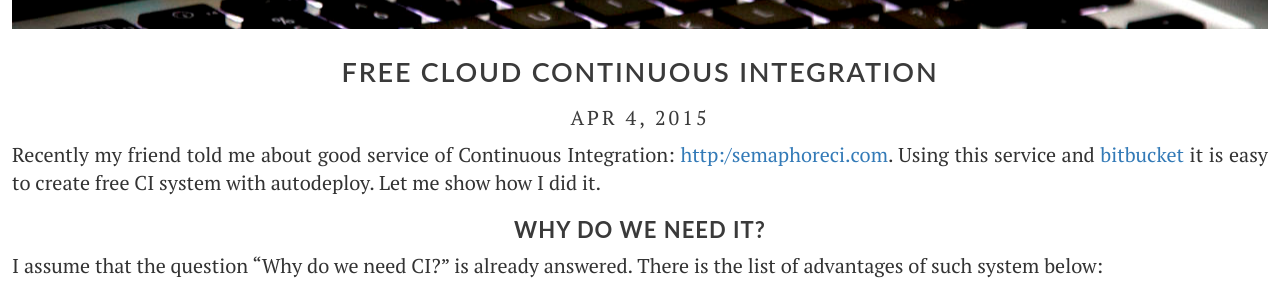
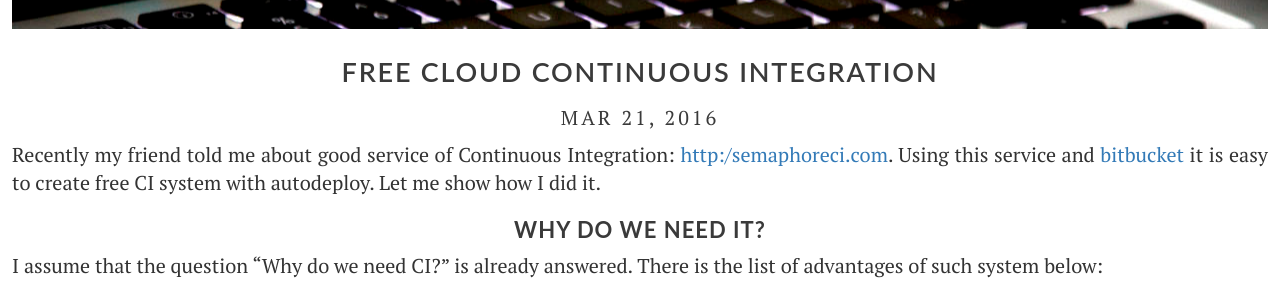
Before and after one commit to kosbr/kosbr.github.io, a Jekyll site: the page built from _posts/2016-03-21-semaphore-ci.markdown, in a window 1280 px wide and 900 px high. Shown: the part 321-616 px from the top of the window. Built offline with Jekyll 4.4.1, drawn with Linux system fonts in a browser that asks for light colours; nearby versions of some CDN libraries.

Commit message:
date fix

```diff
--- a/_posts/2016-03-21-semaphore-ci.markdown
+++ b/_posts/2016-03-21-semaphore-ci.markdown
@@ -1,7 +1,7 @@
 ---
 layout: post
 title:  "Free Cloud Continuous Integration"
-date:   2015-04-04 14:30:39 +0600
+date:   2016-03-21 14:30:39 +0600
 categories: CI
 tags: CI
 ---
```
